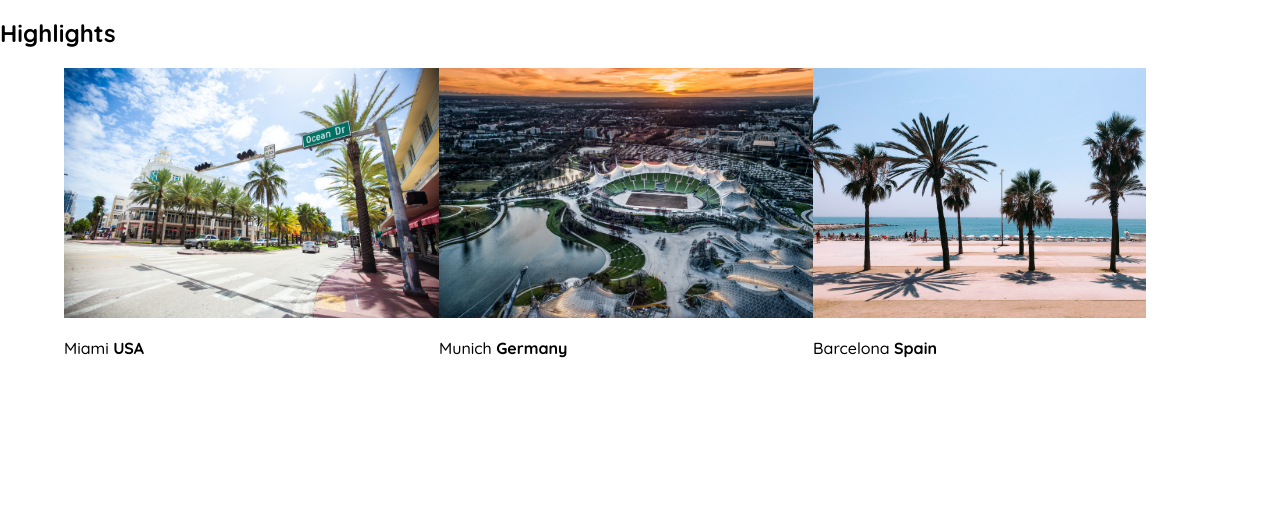
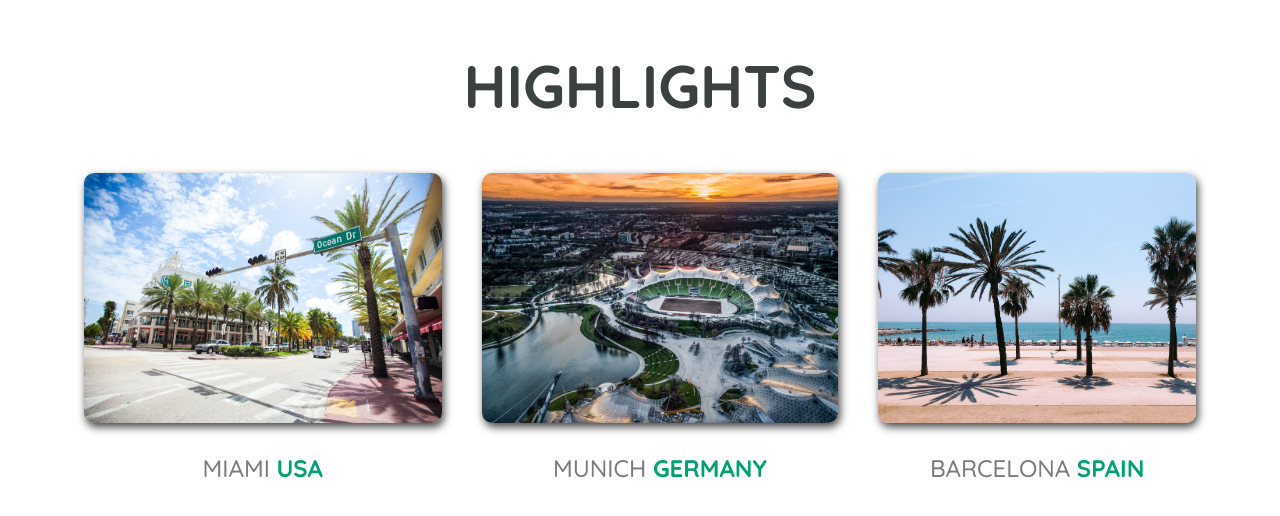
Before and after one commit to DawidCzerwinskii/travel-page, a plain HTML site: page index.html in a window 1280 px wide. Shown: the part 802-1318 px from the top of the page. Before the commit the page ends 1216 px from the top, so only its background shows below. Drawn offline with Linux system fonts and the light colour scheme.

Commit message:
highlights almost done

```diff
--- a/styles.css
+++ b/styles.css
@@ -48,14 +48,42 @@
   background-color: rgb(255, 238, 0);
 }
 
+#highlights {
+  text-transform: uppercase;
+  text-align: center;
+  font-size: 40px;
+  color: rgb(59, 65, 64);
+  margin: 24px 0;
+}
+
 #destinations {
   display: flex;
   width: 90%;
   margin: auto;
   margin-bottom: 40px;
+  justify-content: center;
+}
+
+.destination {
+  margin: 0 20px;
+  text-transform: uppercase;
+}
+
+.destination p {
+  text-align: center;
+  font-size: 24px;
+  color: rgb(124, 123, 123);
+  margin: 20px 0;
 }
 
 .destination img {
   height: 250px;
   width: 100%;
+  box-shadow: 2px 4px 8px rgb(68, 67, 67);
+  border-radius: 10px;
+  object-fit: cover;
 }
+
+.destination strong {
+  color: rgb(0, 160, 117);
+}
```
